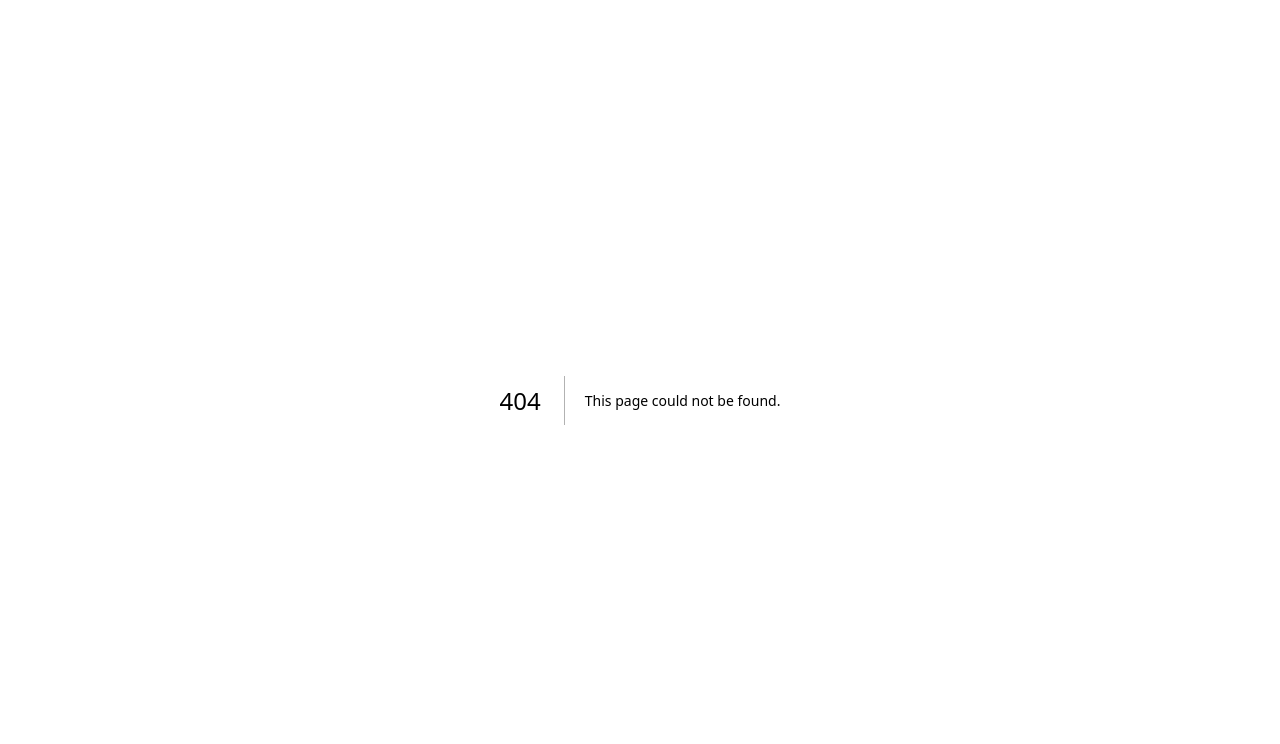
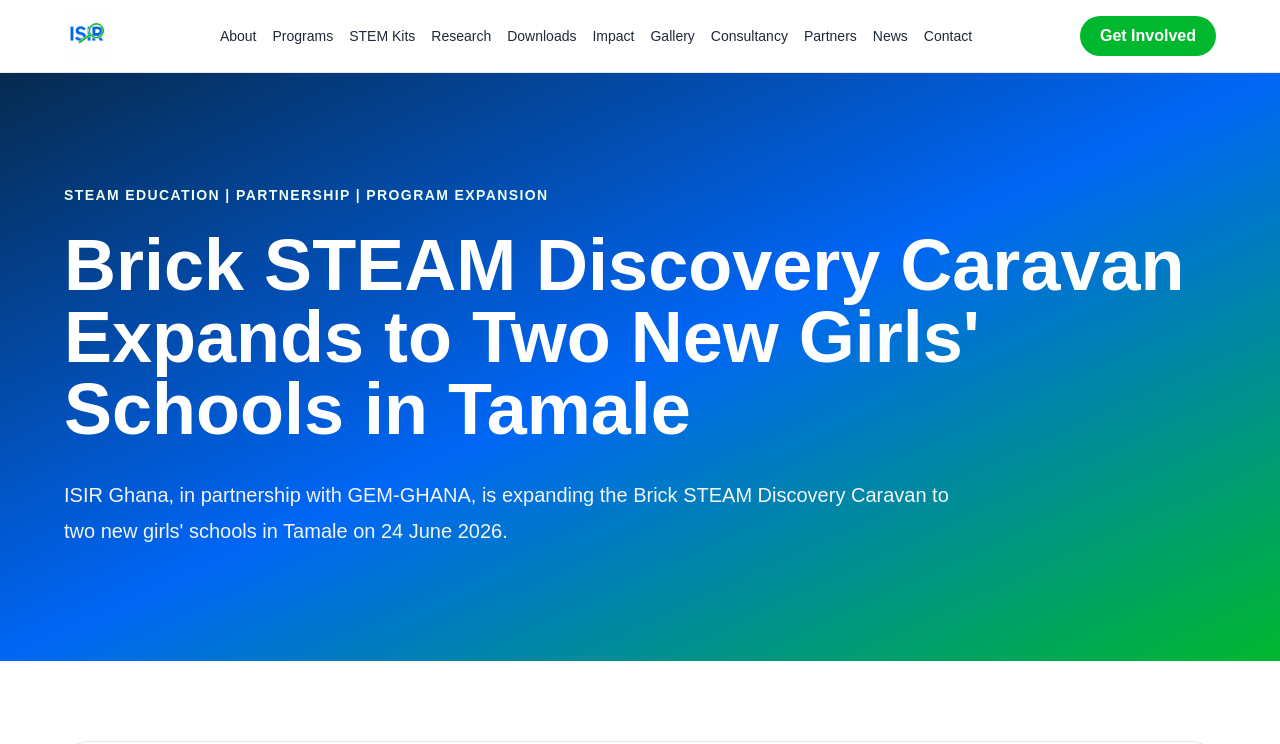
Before and after one commit to rashidasp28/isir-ghana-website, a Next.js app: page /news/brick-steam-expands-to-two-new-girls-schools-in-tamale in a window 1280 px wide. Before the commit this address had no page. Shown: the top 744 px of the page. Built offline with nearby package versions, Linux system fonts and the light colour scheme.

Commit message:
Publish Brick STEAM expansion article for two girls schools

```diff
--- /dev/null
+++ b/app/news/brick-steam-expands-to-two-new-girls-schools-in-tamale/page.tsx
@@ -0,0 +1,102 @@
+import type { Metadata } from 'next'
+import Image from 'next/image'
+import Link from 'next/link'
+import Navbar from '@/components/Navbar'
+import Footer from '@/components/Footer'
+
+export const metadata: Metadata = {
+  title: "Brick STEAM Discovery Caravan Expands to Two New Girls' Schools in Tamale | ISIR Ghana",
+  description:
+    "ISIR Ghana, in partnership with GEM-GHANA, will implement the Brick STEAM Discovery Caravan at Zosimli Girls Junior High School and Tamale Metro Girls Model JHS on 24 June 2026.",
+}
+
+export default function BrickSteamGirlsSchoolsExpansionPage() {
+  return (
+    <main>
+      <Navbar />
+
+      <article>
+        <section className="bg-gradient-to-br from-darkNavy via-primaryBlue to-primaryGreen text-white py-28">
+          <div className="container-width max-w-5xl">
+            <p className="uppercase tracking-widest text-sm mb-6 text-lightGreen font-semibold">
+              STEAM Education | Partnership | Program Expansion
+            </p>
+            <h1 className="text-5xl md:text-7xl font-bold leading-tight mb-8">
+              Brick STEAM Discovery Caravan Expands to Two New Girls&apos; Schools in Tamale
+            </h1>
+            <p className="text-xl leading-9 max-w-4xl text-gray-100">
+              ISIR Ghana, in partnership with GEM-GHANA, is expanding the Brick STEAM Discovery Caravan to two new girls&apos; schools in Tamale on 24 June 2026.
+            </p>
+          </div>
+        </section>
+
+        <section className="py-20 bg-white">
+          <div className="container-width max-w-5xl">
+            <div className="relative aspect-[9/13] md:aspect-[16/10] rounded-3xl overflow-hidden border border-softGray shadow-sm bg-white mb-12">
+              <Image
+                src="/images/news/brick-steam-zosimli-tamale-metro-june-2026.svg"
+                alt="Brick STEAM Discovery Caravan flyer for Zosimli Girls Junior High School and Tamale Metro Girls Model JHS"
+                fill
+                className="object-contain"
+                priority
+              />
+            </div>
+
+            <div className="prose prose-lg max-w-none prose-headings:text-darkNavy prose-p:text-charcoal prose-p:leading-8">
+              <p>
+                The Institute for Sustainable and Innovative Research Ghana, ISIR Ghana, in partnership with GEM-GHANA, Girls Empowerment Mission, is pleased to announce the upcoming implementation of the Brick STEAM Discovery Caravan at two new partner schools in Tamale on 24 June 2026.
+              </p>
+
+              <p>
+                The outreach sessions will take place at Zosimli Girls Junior High School from 10:00 AM to 11:00 AM and Tamale Metro Girls Model JHS from 12:30 PM to 1:30 PM.
+              </p>
+
+              <h2>Expanding practical STEAM learning for girls</h2>
+              <p>
+                The Brick STEAM Discovery Caravan is designed to make Science, Technology, Engineering, Arts, and Mathematics education more accessible, engaging, and practical for young learners through hands-on building activities and collaborative problem-solving exercises.
+              </p>
+
+              <p>
+                This expansion to two girls&apos; schools reflects a deliberate commitment to increasing girls&apos; exposure to practical STEAM learning and helping more learners see themselves as future innovators, engineers, scientists, designers, builders, and leaders.
+              </p>
+
+              <h2>What students will experience</h2>
+              <p>
+                Students will participate in brick-building challenges, engineering and design activities, teamwork exercises, creativity sessions, and career inspiration discussions. These experiences are intended to strengthen critical thinking, communication, collaboration, confidence, and innovation skills.
+              </p>
+
+              <p>
+                The sessions will build on learning from previous Brick STEAM Discovery Caravan activities, including sessions at Bethany MA Junior High School and The Kings School. To date, the Caravan has directly reached 90 Brick STEAM learners, including 54 girls, representing 60 percent female participation across documented Brick STEAM sessions.
+              </p>
+
+              <h2>Partnership with GEM-GHANA</h2>
+              <p>
+                ISIR Ghana&apos;s partnership with GEM-GHANA continues to strengthen the reach and relevance of the Brick STEAM Discovery Caravan. The collaboration brings together shared commitments to education, empowerment, creativity, and practical learning for young people in Northern Ghana.
+              </p>
+
+              <p>
+                As the program continues to grow, ISIR Ghana remains committed to building a stronger and more inclusive STEAM learning ecosystem across Northern Ghana.
+              </p>
+
+              <h2>Unlock Creativity. Build the Future.</h2>
+              <p>
+                The upcoming sessions at Zosimli Girls Junior High School and Tamale Metro Girls Model JHS represent another step toward making practical STEAM education more visible, inclusive, and inspiring for young learners.
+              </p>
+            </div>
+
+            <div className="mt-12 flex flex-wrap gap-4">
+              <Link href="/programs/brick-steam-discovery-caravan" className="inline-flex bg-primaryGreen text-white px-8 py-4 rounded-full font-semibold text-lg">
+                Explore Brick STEAM
+              </Link>
+              <Link href="/partners#partner-form" className="inline-flex bg-darkNavy text-white px-8 py-4 rounded-full font-semibold text-lg">
+                Partner With ISIR Ghana
+              </Link>
+            </div>
+          </div>
+        </section>
+      </article>
+
+      <Footer />
+    </main>
+  )
+}
```
